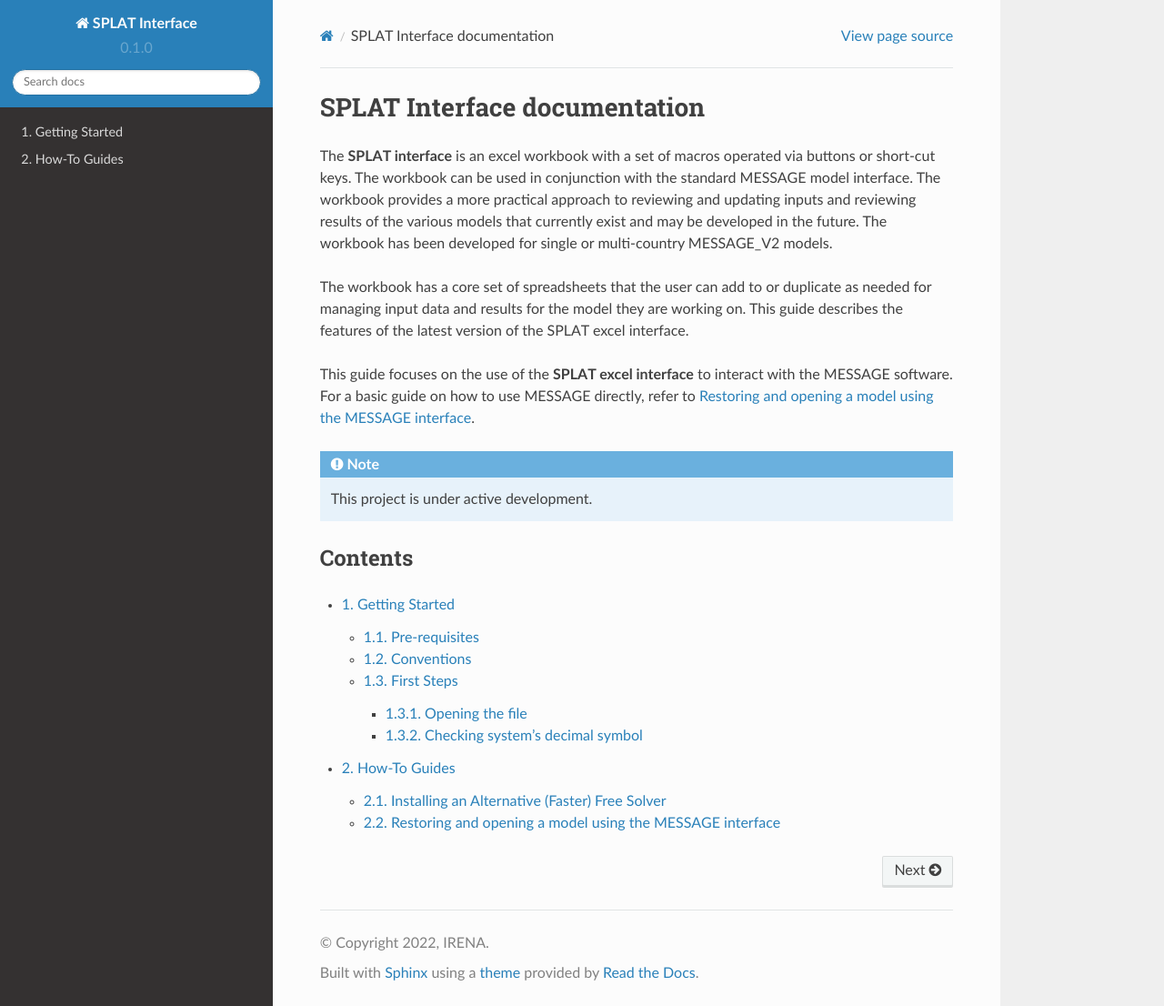
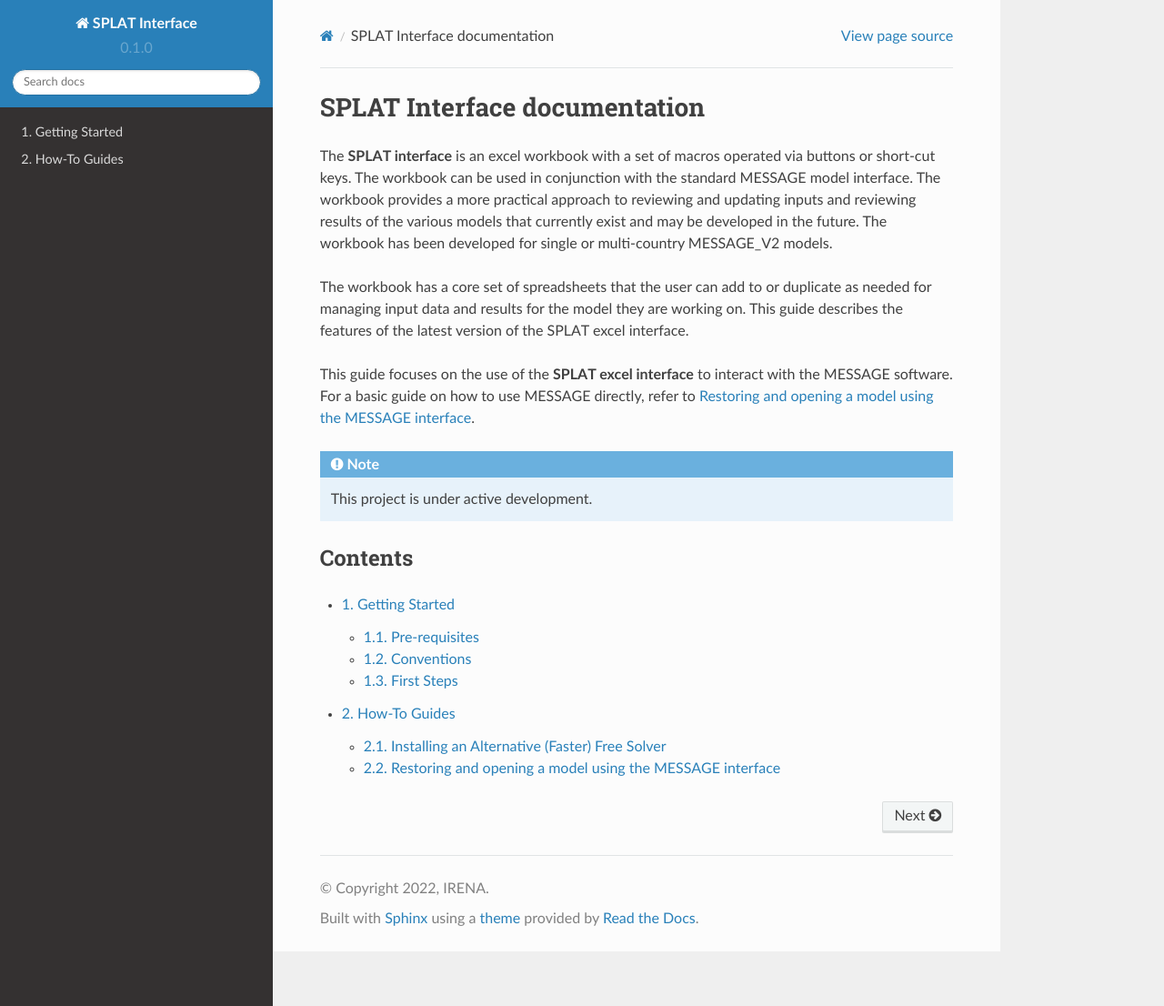
Before and after one commit to SPLATteam/SPLAT-WebGuide, a Sphinx documentation site: the page built from docs/index.rst, in a window 1280 px wide and 1106 px high. Shown: the whole window at 91% size. Built offline with Sphinx 7.4.7 and the Read the Docs theme 2.0.0, drawn with Linux system fonts in a browser that asks for light colours.

Commit message:
test format 2

```diff
--- a/docs/conf.py
+++ b/docs/conf.py
@@ -45,3 +45,6 @@
 
 # -- Options for EPUB output
 epub_show_urls = 'footnote'
+
+def setup(app):
+  app.add_stylesheet( "css/splat_interface.css" )
--- a/docs/getting_started.rst
+++ b/docs/getting_started.rst
@@ -1,3 +1,5 @@
+.. only:: html
+
 Getting Started
 ===============
 
--- a/docs/index.rst
+++ b/docs/index.rst
@@ -16,7 +16,7 @@
 --------
 
 .. toctree::
-    :maxdepth: 3
+    :maxdepth: 2
     :numbered:
 
     getting_started
```
